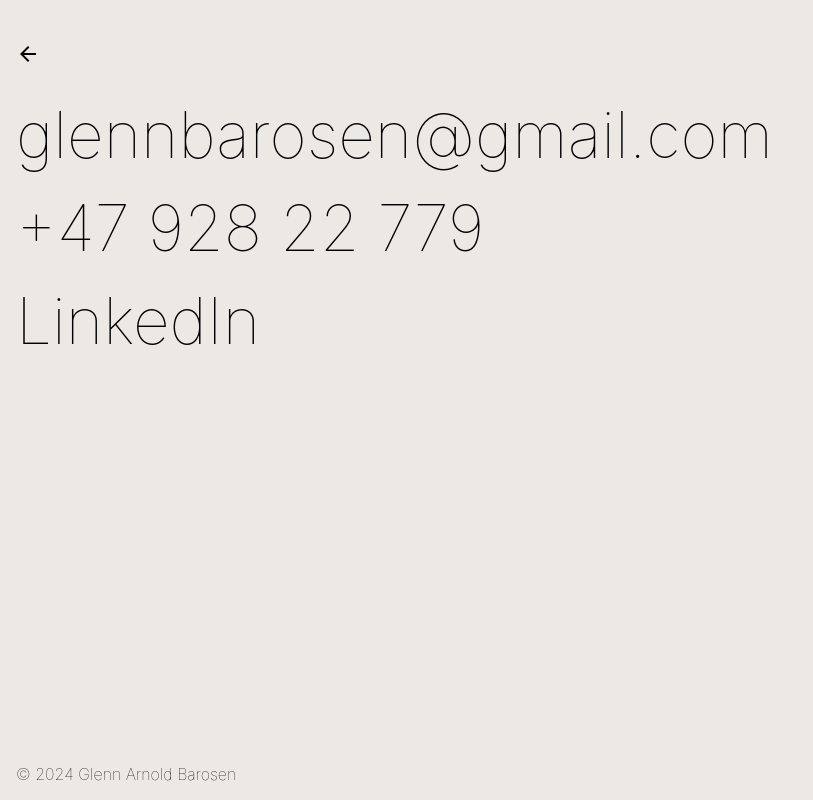
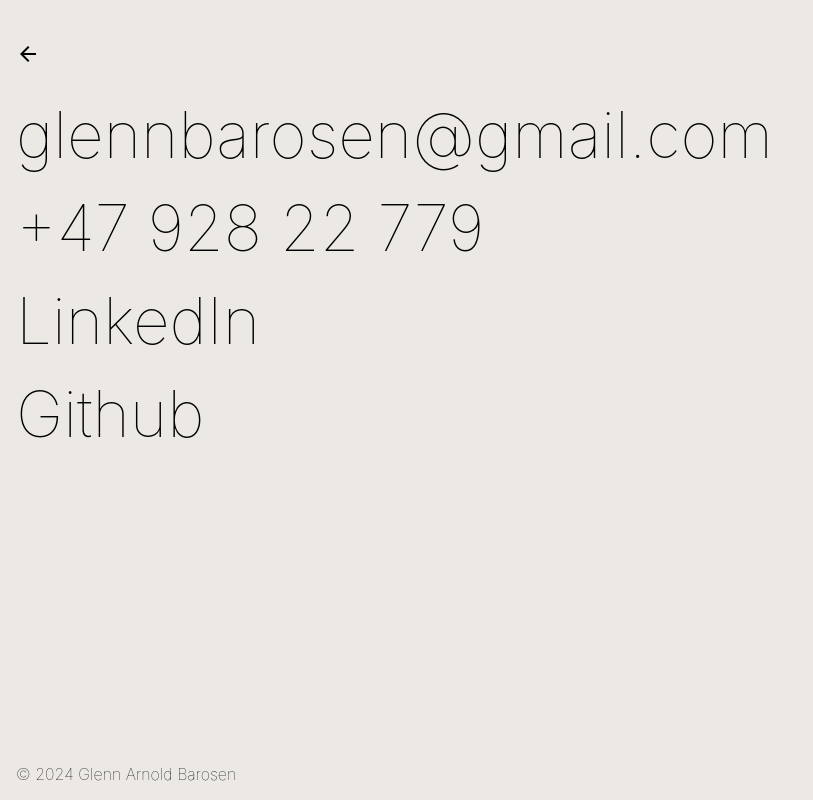
Before and after one commit to glennbarosen/homepage, a SvelteKit app: page /contact in a window 1280 px wide. Shown: the whole page, without its empty margins (0-813 px from the left). Built offline with nearby package versions, Linux system fonts and the light colour scheme.

Commit message:
Update contact page links

```diff
--- a/src/routes/contact/+page.svelte
+++ b/src/routes/contact/+page.svelte
@@ -6,9 +6,10 @@
 <main>
 	<a href="mailto:glennbarosen@gmail.com">glennbarosen@gmail.com</a>
 	<a href="tel:92822779">+47 928 22 779</a>
-	<a href="https://www.linkedin.com/in/glenn-barosen" target="_blank" rel="noopener noreferrer">
+	<a href="https://linkedin.com/in/glenn-barosen" target="_blank" rel="noopener noreferrer">
 		LinkedIn
 	</a>
+	<a href="https://github.com/glennbarosen" target="_blank" rel="noopener noreferrer">Github</a>
 </main>
 
 <style>
```
